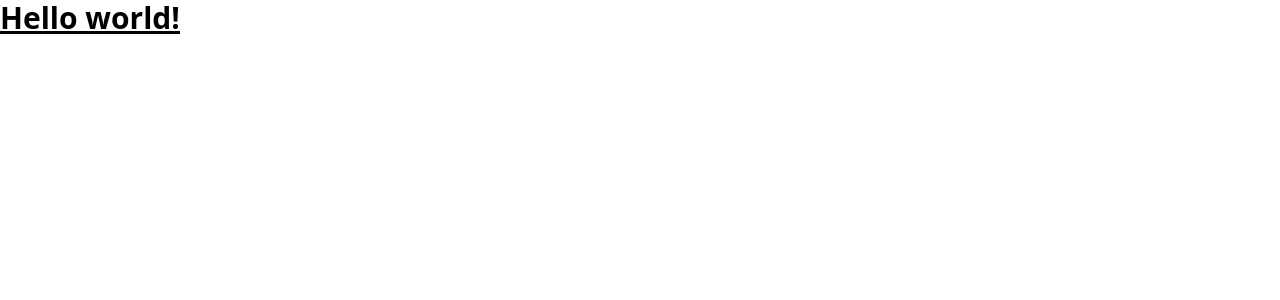
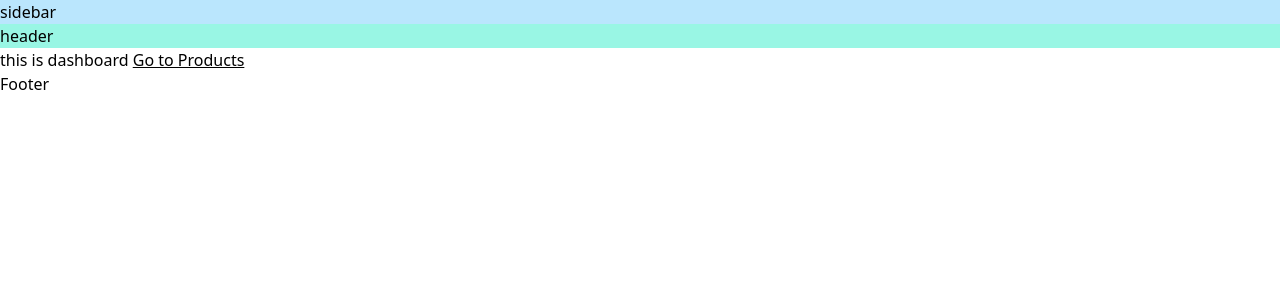
Before and after one commit to hamidazimiazp/dashboard-tailwind, a React (Vite) app: page / in a window 1280 px wide. Shown: the top 300 px of the page. Built offline with nearby package versions, Linux system fonts and the light colour scheme.

Commit message:
add routes

```diff
--- a/src/App.jsx
+++ b/src/App.jsx
@@ -1,5 +1,11 @@
+import Router from "./router/Router";
+
 const App = () => {
-  return <h1 className="text-3xl font-bold underline">Hello world!</h1>;
+  return (
+    <>
+      <Router />
+    </>
+  );
 };
 
 export default App;
--- a/src/components/shared/Layout.jsx
+++ b/src/components/shared/Layout.jsx
@@ -3,10 +3,12 @@ import { Outlet } from "react-router-dom";
 const Layout = () => {
   return (
     <div>
-      <div>sidebar</div>
-      <div>
-        <header></header>
-      </div>
+      <div className="bg-sky-200">sidebar</div>
+      <div className="bg-teal-200">header</div>
+      <main>
+        <Outlet />
+      </main>
+      <footer>Footer</footer>
     </div>
   );
 };
--- a/src/pages/dashboard/Dashboard.jsx
+++ b/src/pages/dashboard/Dashboard.jsx
@@ -1,7 +1,14 @@
-import React from "react";
+import { Link } from "react-router-dom";
 
 const Dashboard = () => {
-  return <div></div>;
+  return (
+    <div>
+      this is dashboard{" "}
+      <Link className="underline" to={"/products"}>
+        Go to Products
+      </Link>
+    </div>
+  );
 };
 
 export default Dashboard;
--- /dev/null
+++ b/src/pages/products/Products.jsx
@@ -0,0 +1,15 @@
+import { Link } from "react-router-dom";
+
+const Products = () => {
+  return (
+    <div>
+      {" "}
+      this is Products{" "}
+      <Link className="underline" to={"/"}>
+        Go to dashboard
+      </Link>
+    </div>
+  );
+};
+
+export default Products;
--- a/src/router/Router.jsx
+++ b/src/router/Router.jsx
@@ -1,15 +1,17 @@
 import { Route, Routes } from "react-router-dom";
 import Layout from "../components/shared/Layout";
-import Invoices from "../pages/invoices/invoices";
+// import Invoices from "../pages/invoices/invoices";
 import Dashboard from "../pages/dashboard/dashboard";
+import Products from "../pages/products/Products";
 
 const Router = () => {
   return (
     <Routes>
       <Route path="/" element={<Layout />}>
-        <Route path="invoices" element={<Invoices />} />
-        <Route path="dashboard" element={<Dashboard />} />
+        <Route index element={<Dashboard />} />
+        <Route path="products" element={<Products />} />
       </Route>
+      <Route path="login" element={<div>Login Page</div>} />
     </Routes>
   );
 };
```
